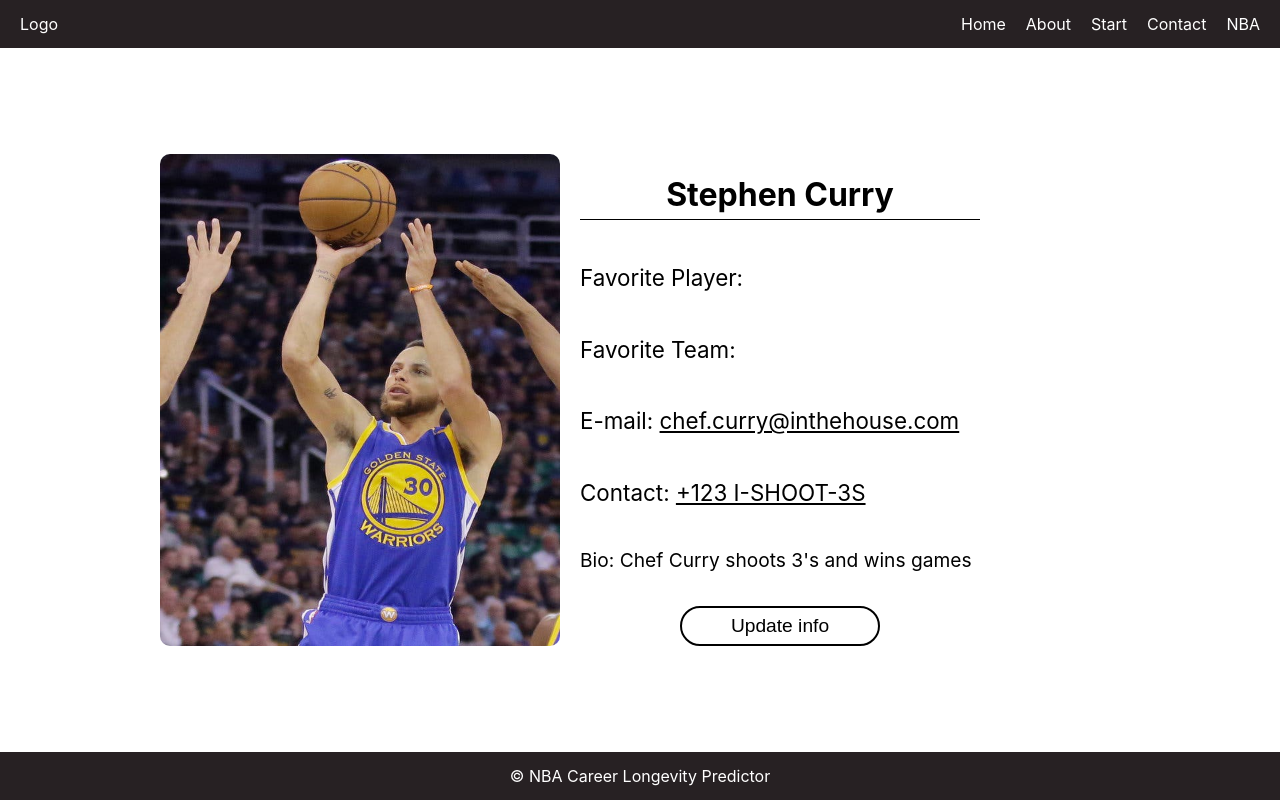
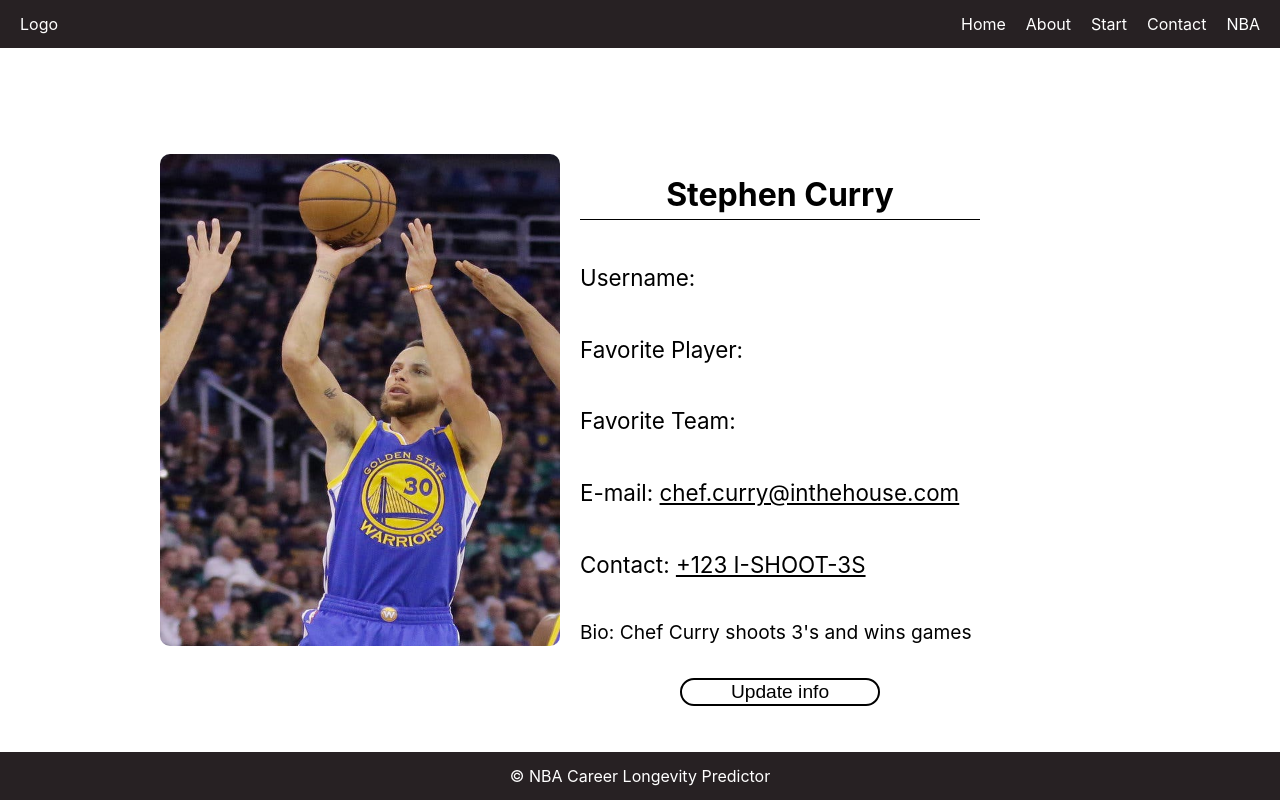
Before and after one commit to NBA-Career-Longevity-Predictor/FrontEnd, a React (Create React App) app in the folder nba-register-page/: page /user in a window 1280 px wide. Built offline with nearby package versions, Linux system fonts and the light colour scheme; what darkmode-js would draw is missing.

Commit message:
added username

```diff
--- a/nba-register-page/src/components/user-profile/user-profile.js
+++ b/nba-register-page/src/components/user-profile/user-profile.js
@@ -70,14 +70,15 @@
       <Card>
         <CardImg top width="100%" src={Placeholder} alt="Card image cap" />
         <CardBody>
-          <CardTitle>Stephen Curry</CardTitle>
-          <CardSubtitle>Favorite Player: </CardSubtitle>
-          <CardSubtitle>Favorite Team: </CardSubtitle>
-          <CardSubtitle>E-mail: <CardLink href="">chef.curry@inthehouse.com</CardLink></CardSubtitle>
-          <CardSubtitle>Contact: <CardLink href="">+123 I-SHOOT-3S</CardLink></CardSubtitle>
-          <CardText>Bio: Chef Curry shoots 3's and wins games</CardText>
+          <CardTitle>Stephen Curry{props.name}</CardTitle>
+          <CardSubtitle>Username: {props.username} </CardSubtitle>
+          <CardSubtitle>Favorite Player: {props.favoritePlayer}</CardSubtitle>
+          <CardSubtitle>Favorite Team: {props.favoriteTeam}</CardSubtitle>
+          <CardSubtitle>E-mail: <CardLink href="">chef.curry@inthehouse.com{props.email}</CardLink></CardSubtitle>
+          <CardSubtitle>Contact: <CardLink href="">+123 I-SHOOT-3S{props.contact}</CardLink></CardSubtitle>
+          <CardText>Bio: Chef Curry shoots 3's and wins games{props.bio}</CardText>
           <Password>Password: {props.password}</Password>
-          <Button>Update info</Button>
+          <Button type="submit">Update info</Button>
         </CardBody>
       </Card>
     </div>
```
